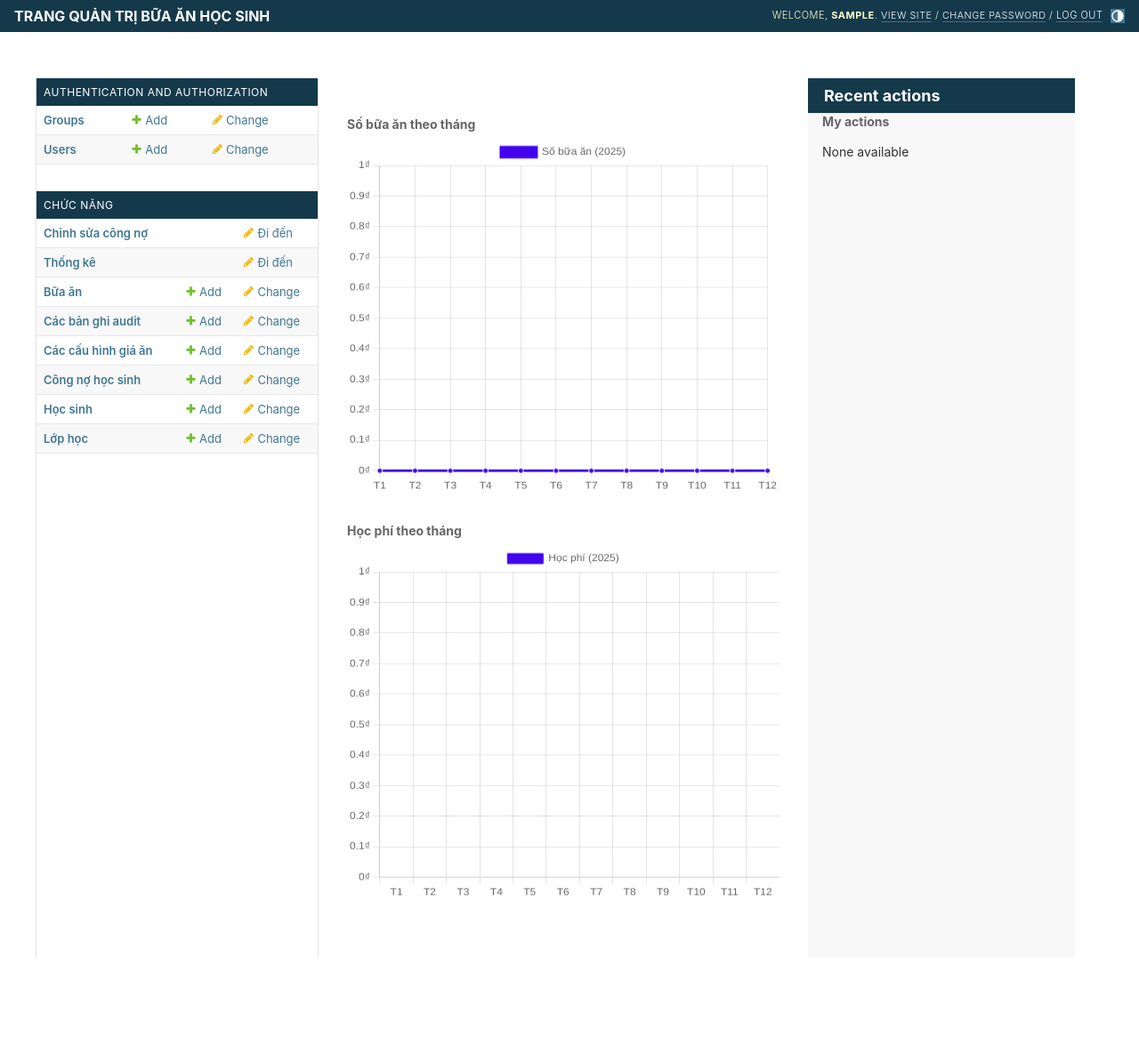
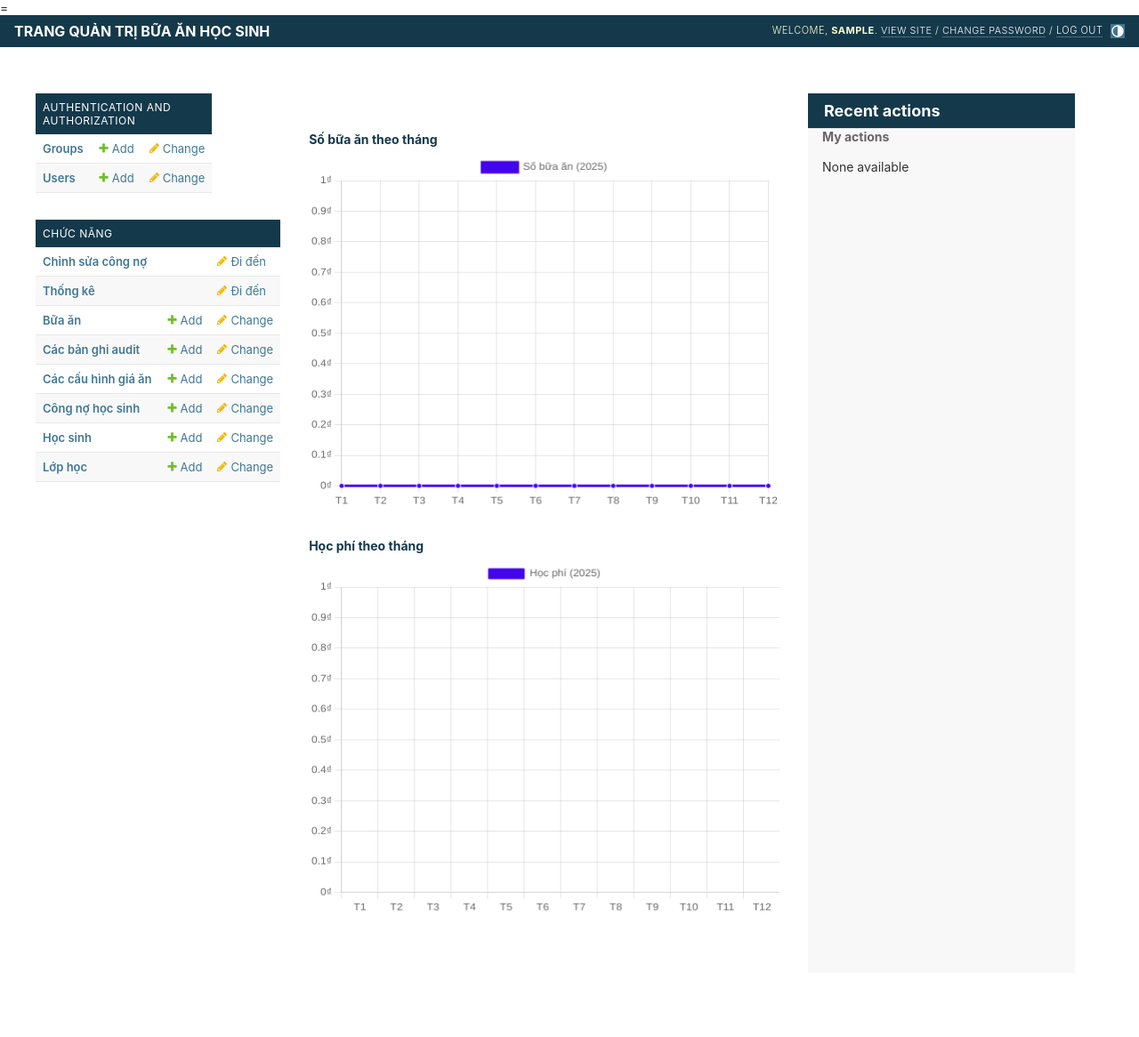
Before and after one commit to anhquannewbie/MEALSPJ, a Django app: page /admin/ in a window 1280 px wide. Shown: the whole page at 89% size. Before the commit the page ends 1077 px from the top, so only its background shows below. Run offline with Django 4.2, Linux system fonts and the light colour scheme; the visitor is signed in with stand-in values (Sample User, id 1); data comes from the database, SQL or seed files in the repository; data that the repository does not hold is empty.

Commit message:
Update index.html

```diff
--- a/templates/admin/index.html
+++ b/templates/admin/index.html
@@ -1,4 +1,4 @@
-{# project_root/templates/admin/index.html #}
+={# project_root/templates/admin/index.html #}
 {% extends "admin/index.html" %}
 {% load i18n %}
 
@@ -10,7 +10,6 @@
     --chart-line-color: rgb(67, 5, 236);
     --chart-fill-color: rgb(67, 5, 236);
     --chart-grid-color: rgba(0,0,0,0.1);
-    --chart-name-color: rgb(247, 8, 8);
   }
   /* Khi bật dark mode (Django admin gán data-theme="dark" lên <html>) */
   html[data-theme="dark"] {
@@ -18,8 +17,6 @@
       --chart-line-color: #e43011;
       --chart-fill-color: #e43011;
       --chart-grid-color: rgba(248, 248, 248, 0.13);
-      --chart-name-color: rgb(85, 7, 230);
-
     }
     /* === end thêm === */
 
@@ -110,22 +107,10 @@
       background-color: #14394b !important;
       color:            #fff     !important;
       text-transform:   uppercase;
-      width: 300px !important;
-      table-layout: fixed !important;
     }
-    #content-main ,
-    #content-main {
-    border-left: 1px solid #d2d2d49f !important;  /* Viền trái */
-    border-right: 1px solid #d2d2d49f !important; /* Viền phải */
-    border-top: none !important;             /* Không có viền trên */
-    border-bottom: none !important;          /* Không có viền dưới */
-    margin: 0 !important;
-    width: 100% !important;  /* Đảm bảo bảng chiếm hết chiều rộng */
-      /* Tắt link và hover effect */
-
+    /* Tắt link và hover effect */
     #content-main .app-meals.module table caption a.section,
     #content-main .app-auth.module table caption a.section {
-
       pointer-events: none !important;
       cursor: default !important;
       text-decoration: none !important;
@@ -162,7 +147,6 @@
         width: auto !important;
       }
     }
-    }
   </style>
 {% endblock %}
 
@@ -172,11 +156,11 @@
   {# ==== Các biểu đồ ==== #}
   <div class="charts-container">
     <div>
-      <h3 style="margin-bottom:.5rem; color:--chart-name-color;">Số bữa ăn theo tháng</h3>
+      <h3 style="margin-bottom:.5rem; color:#14394b;">Số bữa ăn theo tháng</h3>
       <canvas id="chartMealsByMonth"></canvas>
     </div>
     <div>
-      <h3 style="margin-bottom:.5rem; color:--chart-name-color;">Học phí theo tháng</h3>
+      <h3 style="margin-bottom:.5rem; color:#14394b;">Học phí theo tháng</h3>
       <canvas id="chartPaidByMonth"></canvas>
     </div>
   </div>
@@ -322,3 +306,7 @@
   });
   </script>
 {% endblock %}
+
+{% block sidebar %}
+  {{ block.super }}
+{% endblock %}
```
